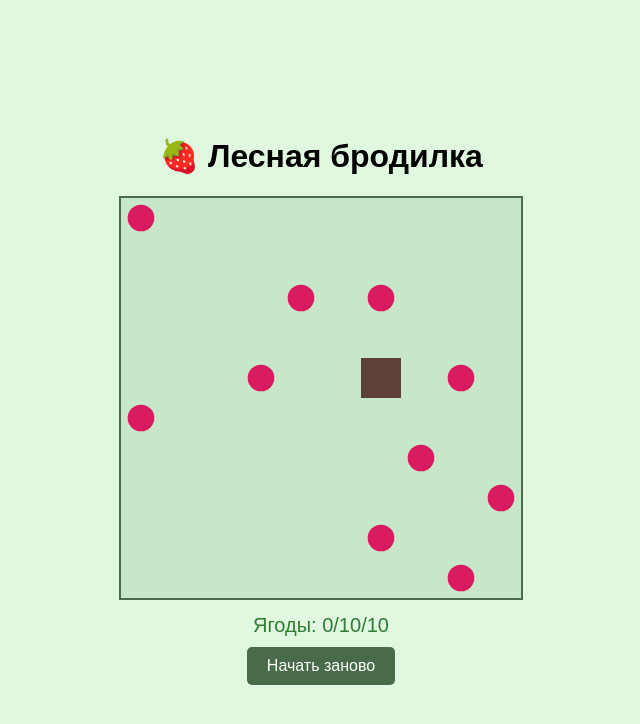
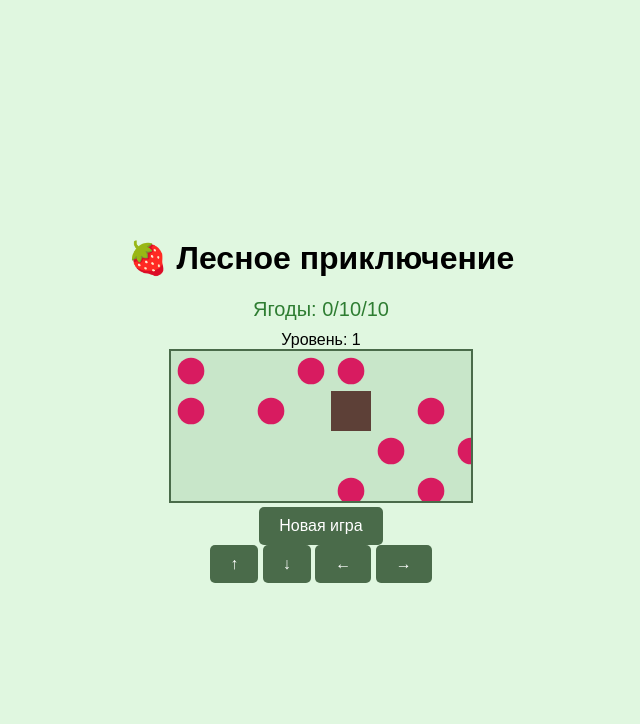
Before and after one commit to TirnadooS/Forest-game, a plain HTML site: page index.html in a window 1280 px wide. Shown: the whole page, without its empty margins (319-959 px from the left). Drawn offline with Linux system fonts and the light colour scheme.

Commit message:
Update index.html

```diff
--- a/index.html
+++ b/index.html
@@ -3,15 +3,33 @@
 <head>
     <meta charset="UTF-8">
     <meta name="viewport" content="width=device-width, initial-scale=1.0">
-    <title>Лесная бродилка</title>
+    <title>Лесное приключение</title>
     <link rel="stylesheet" href="style.css">
+    <style>
+        @import url('https://fonts.googleapis.com/css2?family=Press+Start+2P&display=swap');
+    </style>
 </head>
 <body>
     <div class="game-container">
-        <h1>🍓 Лесная бродилка</h1>
-        <canvas id="gameCanvas" width="400" height="400"></canvas>
-        <div class="score">Ягоды: <span id="score">0</span>/10</div>
-        <button id="restartButton">Начать заново</button>
+        <header>
+            <h1>🍓 Лесное приключение</h1>
+            <div class="hud">
+                <div class="score">Ягоды: <span id="score">0</span>/<span id="total">10</span></div>
+                <div class="level">Уровень: <span id="level">1</span></div>
+            </div>
+        </header>
+
+        <canvas id="gameCanvas"></canvas>
+
+        <div class="controls">
+            <button id="restartButton">Новая игра</button>
+            <div class="mobile-controls">
+                <button class="arrow up">↑</button>
+                <button class="arrow down">↓</button>
+                <button class="arrow left">←</button>
+                <button class="arrow right">→</button>
+            </div>
+        </div>
     </div>
     <script src="game.js"></script>
 </body>
```
